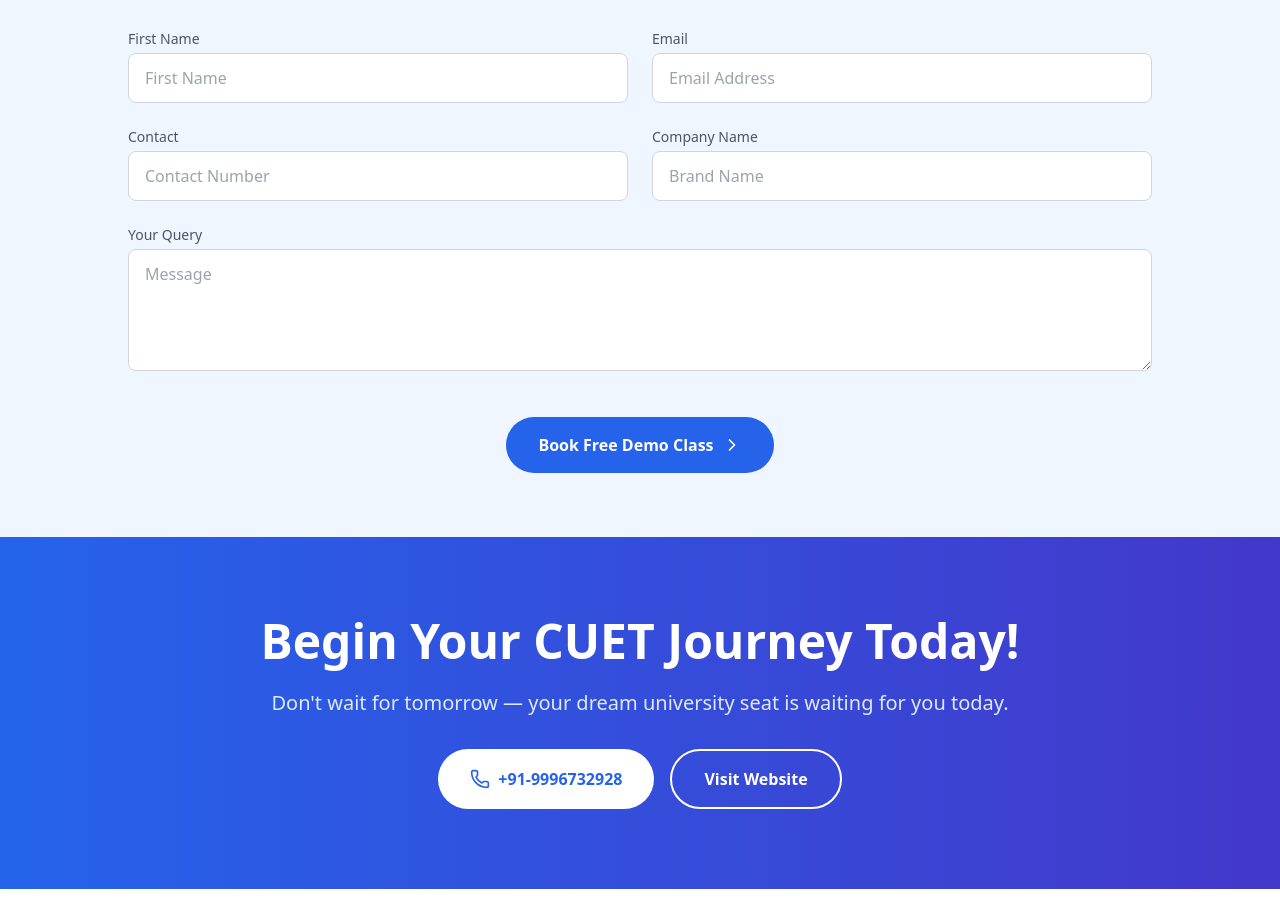
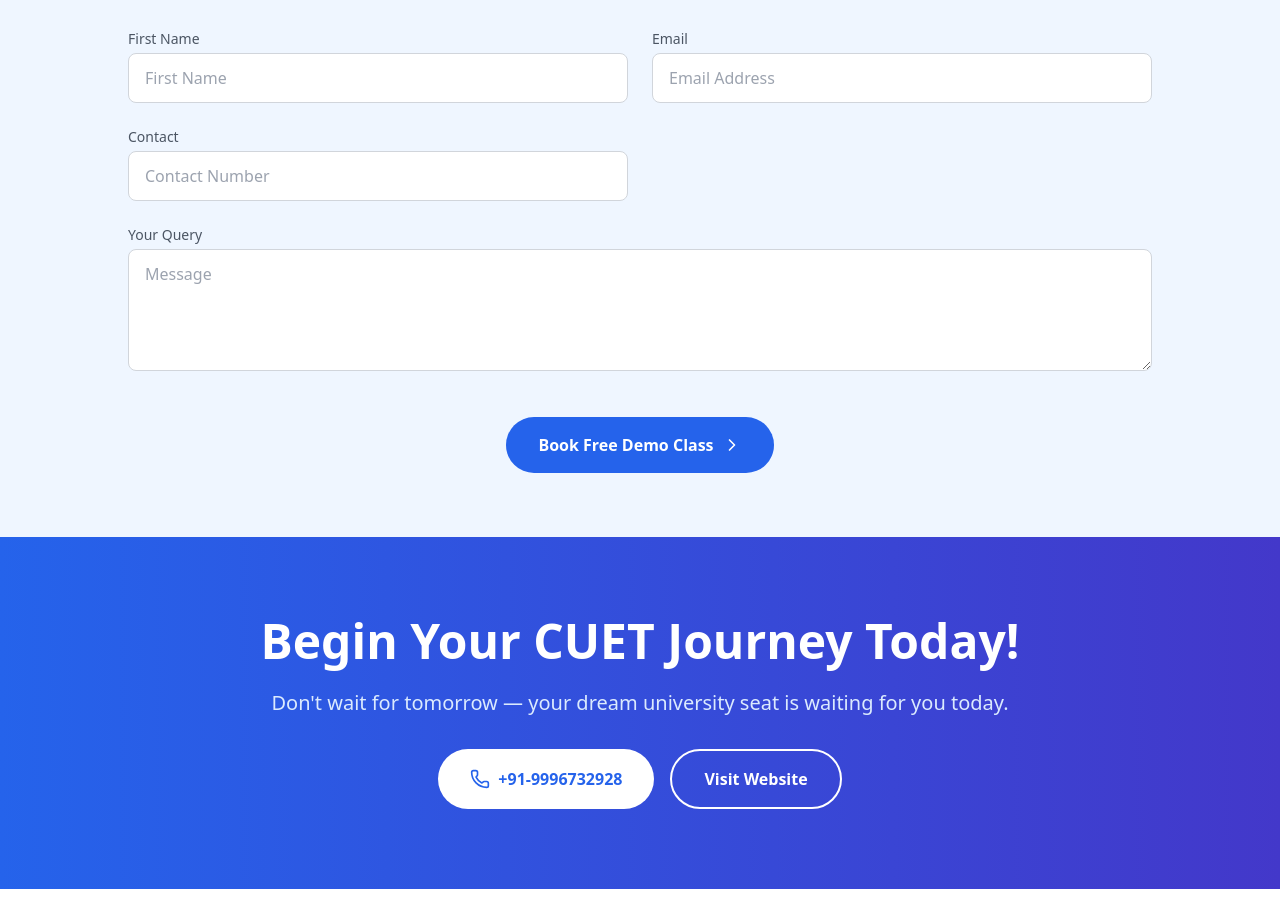
Before and after one commit to Neerajupadhyay143/Kautilya-Law-Institute, a React (Vite) app: page / in a window 1280 px wide. Shown: the part 8440-9364 px from the top of the page. Built offline with nearby package versions, Linux system fonts and the light colour scheme.

Commit message:
removed company section

```diff
--- a/src/Components/LandingPage/LandingPage.jsx
+++ b/src/Components/LandingPage/LandingPage.jsx
@@ -693,17 +693,6 @@
                             />
                         </div>
 
-                        {/* Company Name */}
-                        <div>
-                            <label className="block text-sm font-medium text-gray-600 mb-1">
-                                Company Name
-                            </label>
-                            <input
-                                type="text"
-                                placeholder="Brand Name"
-                                className="w-full border border-gray-300 rounded-lg px-4 py-3 focus:ring-2 focus:ring-blue-400 outline-none"
-                            />
-                        </div>
 
                         {/* Message */}
                         <div className="md:col-span-2">
```
